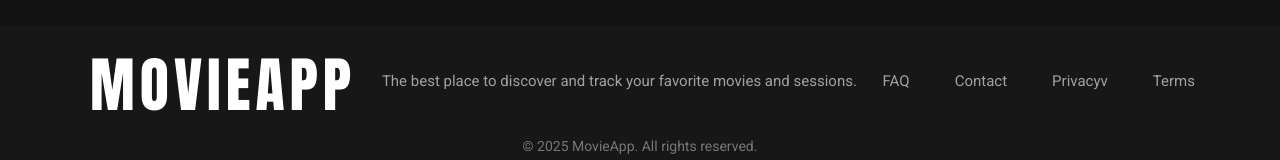
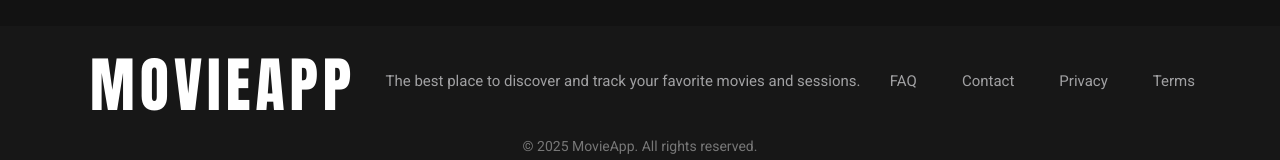
Before and after one commit to anonymous-ghost/cinema-app, a React (Vite) app: page /movie/1 in a window 1280 px wide. Shown: the part 1062-1222 px from the top of the page. Built offline with nearby package versions, Linux system fonts and the light colour scheme.

Commit message:
Resolve conflicts with dev branch

```diff
--- a/src/components/layout/Footer.tsx
+++ b/src/components/layout/Footer.tsx
@@ -35,7 +35,7 @@ const Footer = () => {
               </div>
             </div>
             <Link className="footer-pages" to="/privacy">
-              Privacyv
+              Privacy
             </Link>
             <Link className="footer-pages" to="/terms">
               Terms
```
